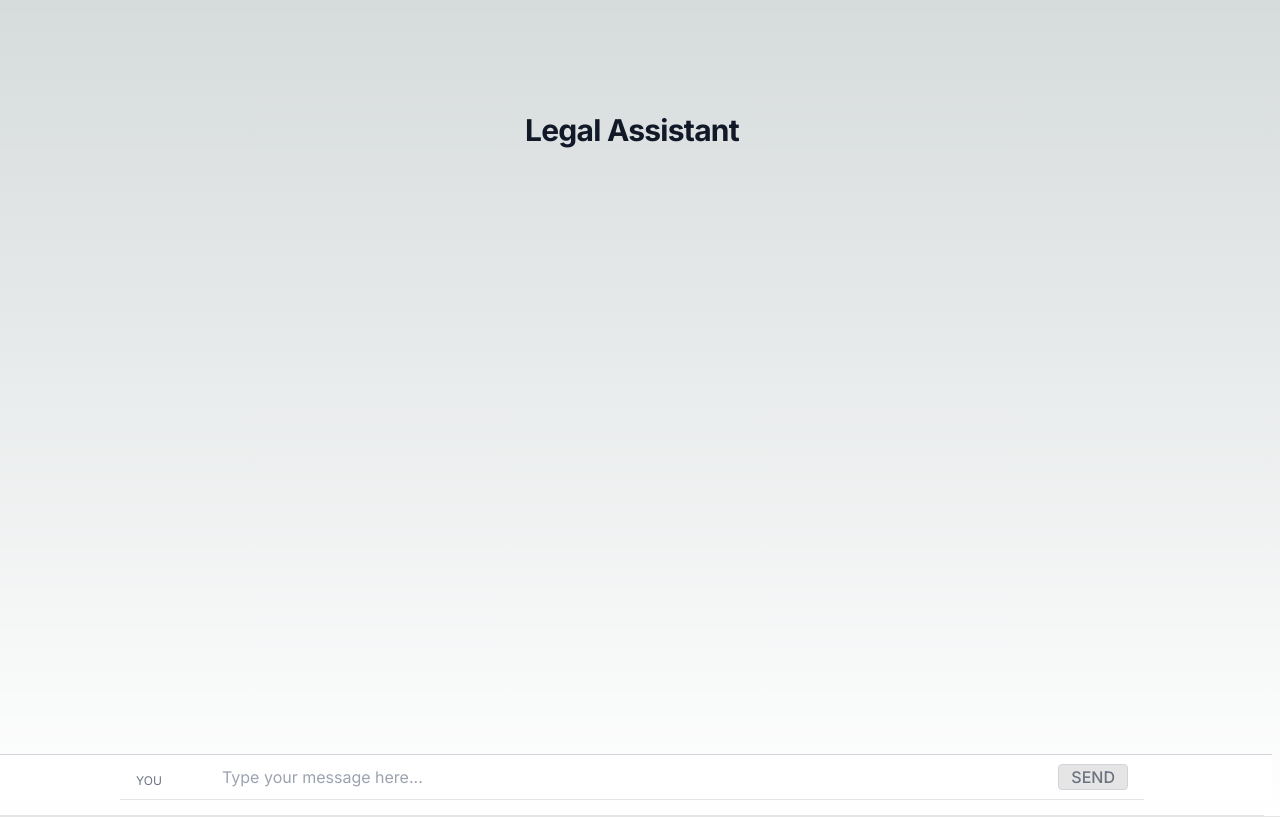
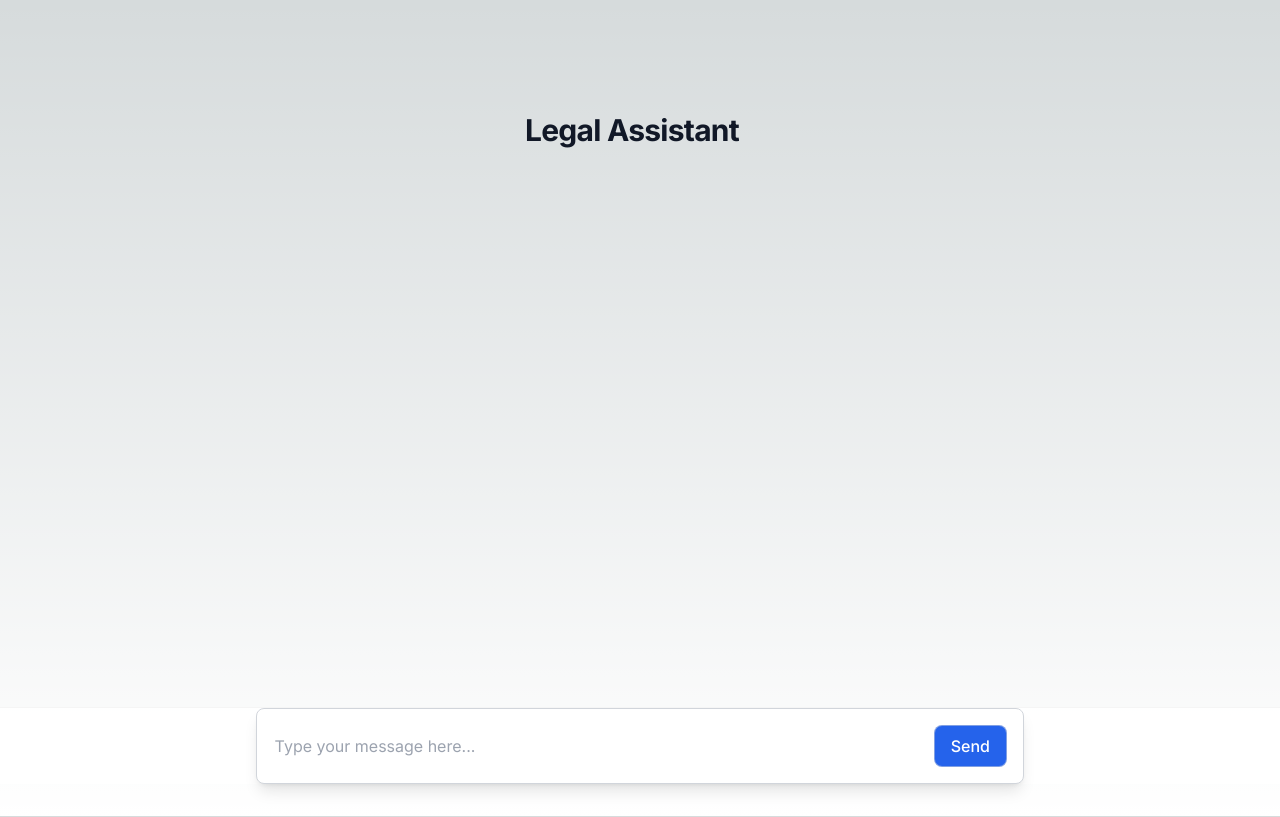
Before and after one commit to ayushkoli772/Mini-Project, a Next.js app: page / in a window 1280 px wide. Built offline with nearby package versions, Linux system fonts and the light colour scheme.

Commit message:
change-input-ui

```diff
--- a/src/app/globals.css
+++ b/src/app/globals.css
@@ -2,55 +2,63 @@
 @tailwind components;
 @tailwind utilities;
 
+/* Global color variables */
 :root {
-  --foreground-rgb: 0, 0, 0; /* Default text color for light theme */
-  --background-start-rgb: 214, 219, 220; /* Light theme start background color */
-  --background-end-rgb: 255, 255, 255; /* Light theme end background color */
+  --foreground-rgb: 0, 0, 0;
+  --background-start-rgb: 214, 219, 220;
+  --background-end-rgb: 255, 255, 255;
+  --border-rgb: 220, 220, 220;
 }
 
-/* Dark theme variables */
-/* @media (prefers-color-scheme: dark) {
-  :root {
-    --foreground-rgb: 255, 255, 255; Text color for dark theme */
-    /* --background-start-rgb: 0, 0, 0; Dark theme start background color */
-    /* --background-end-rgb: 0, 0, 0; Dark theme end background color */
-  /* } */
-/* } */
-
-/* Apply the foreground color and gradient background */
+/* Apply global text and gradient background colors */
 body {
   color: rgb(var(--foreground-rgb));
   background: linear-gradient(
-      to bottom,
-      transparent,
-      rgb(var(--background-end-rgb))
-    )
-    rgb(var(--background-start-rgb));
+    to bottom,
+    transparent,
+    rgb(var(--background-end-rgb))
+  )
+  rgb(var(--background-start-rgb));
 }
 
-/* Add styles for other elements using the same color variables */
-h1, h2, h3, h4, h5, h6 {
-  color: rgb(var(--foreground-rgb)); /* Ensure headings use the foreground color */
-}
-
+/* Input and button styles */
 input,
 textarea,
 button {
-  color: rgb(var(--foreground-rgb)); /* Set input text color */
-  background-color: rgba(var(--foreground-rgb), 0.1); /* Light background for inputs */
-  border: 1px solid rgba(var(--foreground-rgb), 0.2); /* Light border */
-  border-radius: 0.25rem; /* Consistent border radius */
+  color: rgb(var(--foreground-rgb));
+  background-color: rgba(var(--background-end-rgb), 0.7);
+  border: 1px solid rgba(var(--border-rgb), 0.5);
+  border-radius: 0.25rem;
 }
 
-/* Add styles for the chat message rows */
-.flex {
-  border-bottom: 1px solid rgba(var(--foreground-rgb), 0.1); /* Message row border */
+/* Chat input container styles */
+.w-full.fixed {
+  background-color: rgba(var(--background-end-rgb), 0.85);
+  border-top: 1px solid rgba(var(--border-rgb), 0.3);
 }
 
-.pl-4 {
-  padding-left: 1rem; /* Consistent padding for message content */
+/* Chat input field styles */
+input[type="text"] {
+  width: 100%;
+  padding: 0.10rem;
+  background: transparent;
+  border: none;
+  outline: none;
+  color: inherit;
+  font-size: 1rem;
 }
 
-.whitespace-pre-line {
-  white-space: pre-line; /* Preserve line breaks */
+/* Send button styles */
+button {
+  background-color: #f8f8f8;
+  color: #333333;
+  padding: 0.10rem 0.5rem;
+  border-radius: 0.25rem;
+  cursor: pointer;
+  transition: background-color 0.2s ease;
 }
+
+/* Hover effects for the button */
+button:hover {
+  background-color: #e8e8e8;
+}
--- a/src/app/page.tsx
+++ b/src/app/page.tsx
@@ -67,25 +67,19 @@ export default function Home() {
         </div>
 
         {/* User input area */}
-        <div className="w-full fixed bottom-0 bg-white border-t border-gray-300">
-          <div className="max-w-screen-lg mx-auto px-4 py-2 flex items-center">
-            <div className="min-w-[70px] uppercase text-xs text-gray-500 dark:text-gray-300 pt-2">
-              You
-            </div>
-            <div className="flex-grow">
+        <div className="w-full fixed bottom-4 left-0 right-0 flex justify-center">
+          <div className="w-full max-w-screen-md bg-white dark:bg-gray-800 border border-gray-300 dark:border-gray-700 rounded-lg shadow-lg p-4 mx-4 flex items-center">
             <input
-                className="w-full px-4 py-1 mr-3 leading-tight text-gray-700 bg-transparent border-none appearance-none dark:text-gray-200 focus:outline-none"
+              className="flex-grow bg-transparent px-4 py-2 text-gray-900 dark:text-gray-900 rounded-lg outline-none"
               type="text"
               placeholder="Type your message here..."
               aria-label="Prompt"
               value={inputValue}
               onChange={(e) => setInputValue(e.target.value)}
               onKeyDown={(e) => handleKeyDown(e)}
-                style={{ width: "calc(100% - 200px)" }} // Adjust width here
-              ></input>
-            </div>
+            />
             <button
-              className="px-3 font-medium text-gray-500 uppercase border border-gray-300 rounded dark:border-gray-100 dark:text-gray-200 hover:border-blue-500 hover:text-blue-500"
+              className="ml-3 px-4 py-2 font-medium text-white bg-blue-600 rounded-lg hover:bg-blue-500 focus:outline-none"
               onClick={() => onSend()}
             >
               Send
```
Lines whose indentation alone changed are shown as unchanged.
